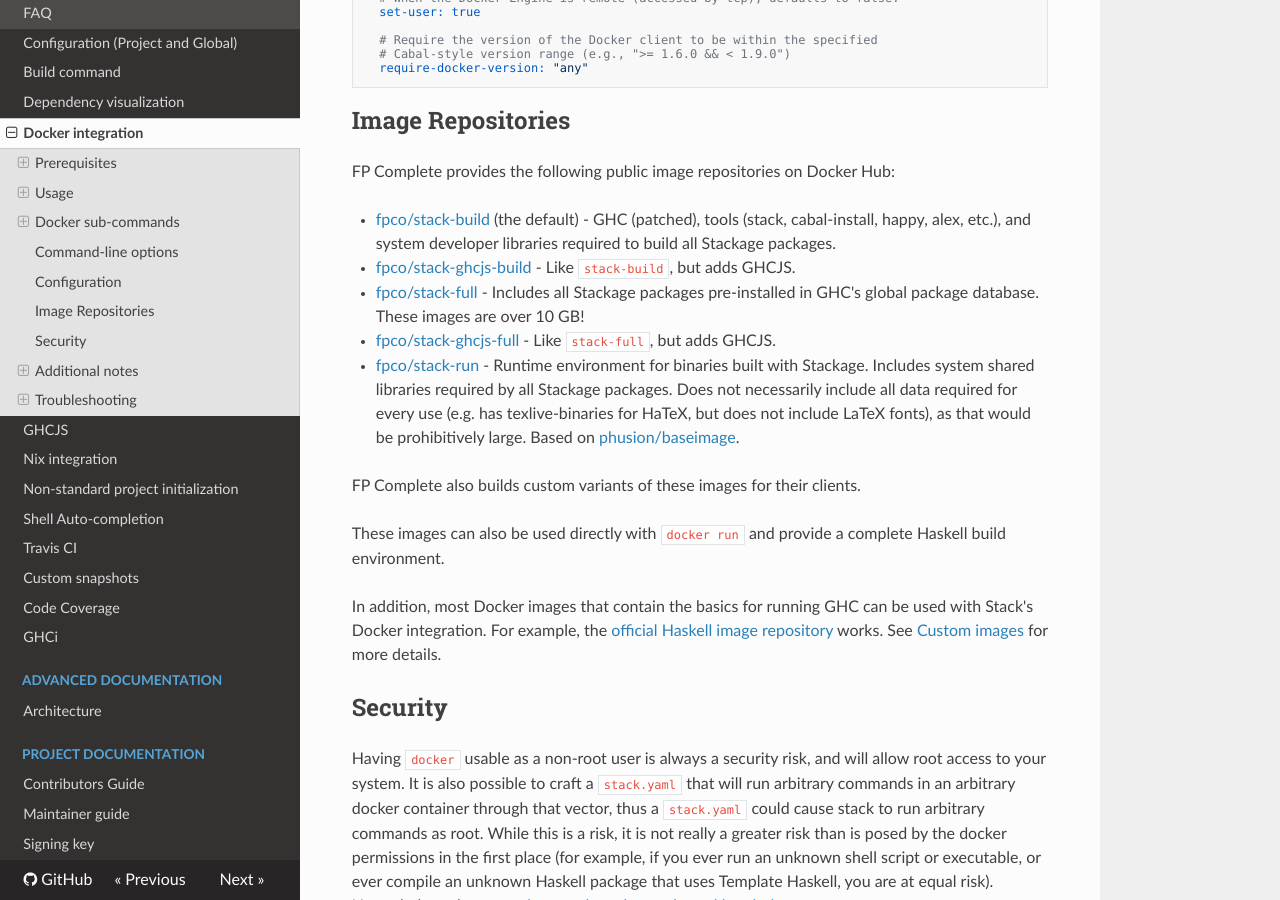
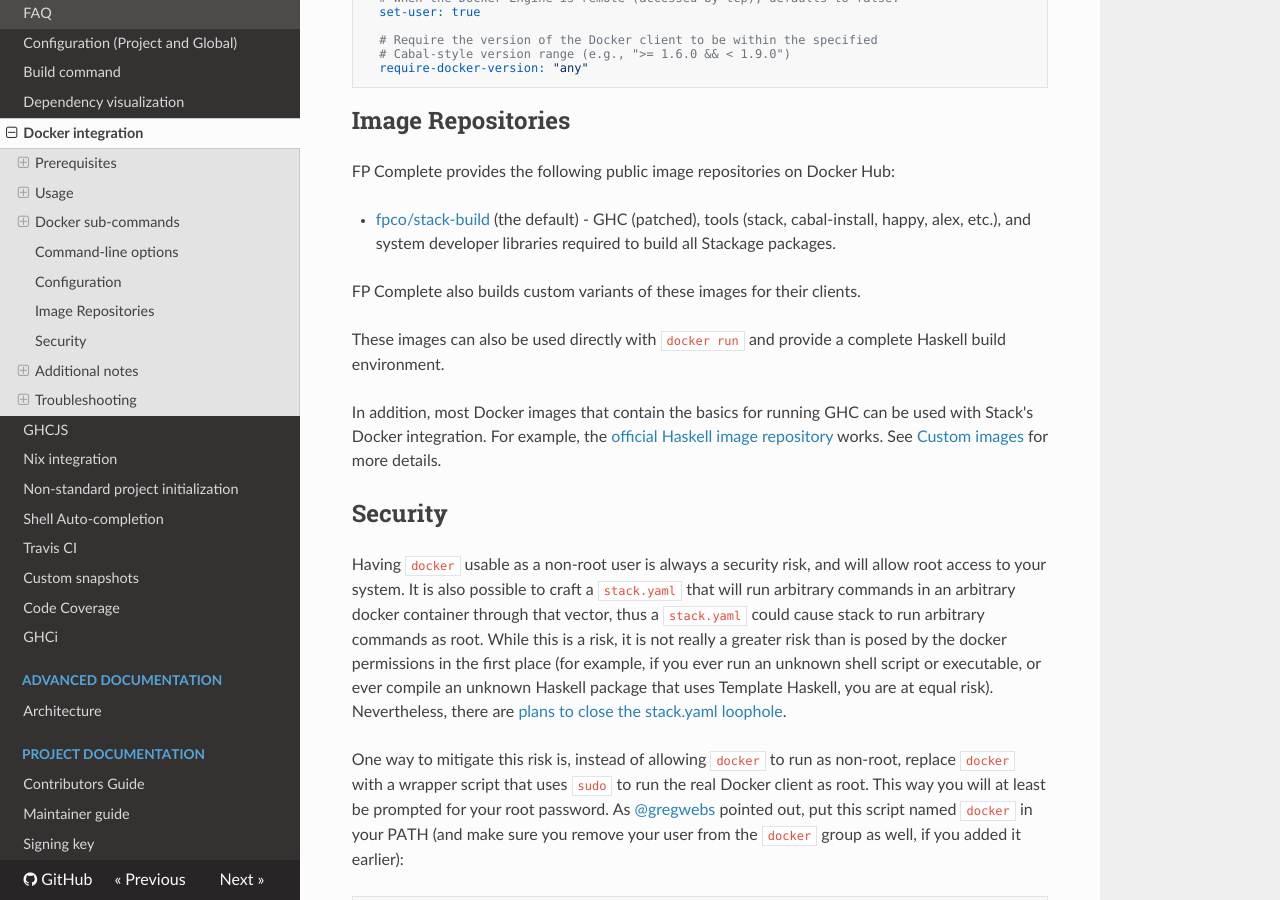
Before and after one commit to commercialhaskell/stack, an MkDocs documentation site: the page built from doc/docker_integration.md, in a window 1280 px wide and 900 px high, scrolled down 4676 px. Built offline with MkDocs 1.6.1, drawn with Linux system fonts in a browser that asks for light colours; nearby versions of some CDN libraries; old or Windows-style settings are respelled for this version of MkDocs; some of the changed text lies outside the part shown.

Commit message:
Script and Dockerfiles for building fpco/stack-build images (fixes #624).
This replaces our previous proprietary image building system, which was
used for LTS <= 7.x.

```diff
--- a/doc/docker_integration.md
+++ b/doc/docker_integration.md
@@ -268,19 +268,6 @@
 - [fpco/stack-build](https://registry.hub.docker.com/u/fpco/stack-build/) (the
   default) - GHC (patched), tools (stack, cabal-install, happy, alex, etc.), and
   system developer libraries required to build all Stackage packages.
-- [fpco/stack-ghcjs-build](https://registry.hub.docker.com/u/fpco/stack-ghcjs-build/) -
-  Like `stack-build`, but adds GHCJS.
-- [fpco/stack-full](https://registry.hub.docker.com/u/fpco/stack-full/) -
-  Includes all Stackage packages pre-installed in GHC's global package database.
-  These images are over 10 GB!
-- [fpco/stack-ghcjs-full](https://registry.hub.docker.com/u/fpco/stack-ghcjs-full/) -
-  Like `stack-full`, but adds GHCJS.
-- [fpco/stack-run](https://registry.hub.docker.com/u/fpco/stack-run/) -
-  Runtime environment for binaries built with Stackage. Includes system shared
-  libraries required by all Stackage packages. Does not necessarily include all
-  data required for every use (e.g. has texlive-binaries for HaTeX, but does not
-  include LaTeX fonts), as that would be prohibitively large. Based on
-  [phusion/baseimage](https://registry.hub.docker.com/u/phusion/baseimage/).
 
 FP Complete also builds custom variants of these images for their clients.
 
@@ -426,10 +413,9 @@
 they are least likely to give you trouble.  On Ubuntu, `aufs` is the default for
 new installations, but older installations sometimes used `devicemapper`.
 
-The `devicemapper` storage driver's default configuration limits it to a 10 GB
-file system, which the "full" images exceed. We have experienced other
-instabilities with it as well on Ubuntu, and recommend against its use for this
-purpose.
+The `devicemapper` storage driver's doesn't work well with large filesystems,
+and we have experienced other instabilities with it as well. We recommend
+against its use.
 
 The `btrfs` storage driver has problems running out of metadata space long
 before running out of actual disk space, which requires rebalancing or adding
```
Also changed, not shown: etc/dockerfiles/stack-build/README.md (added, +34 -0 lines), 2 other files.
